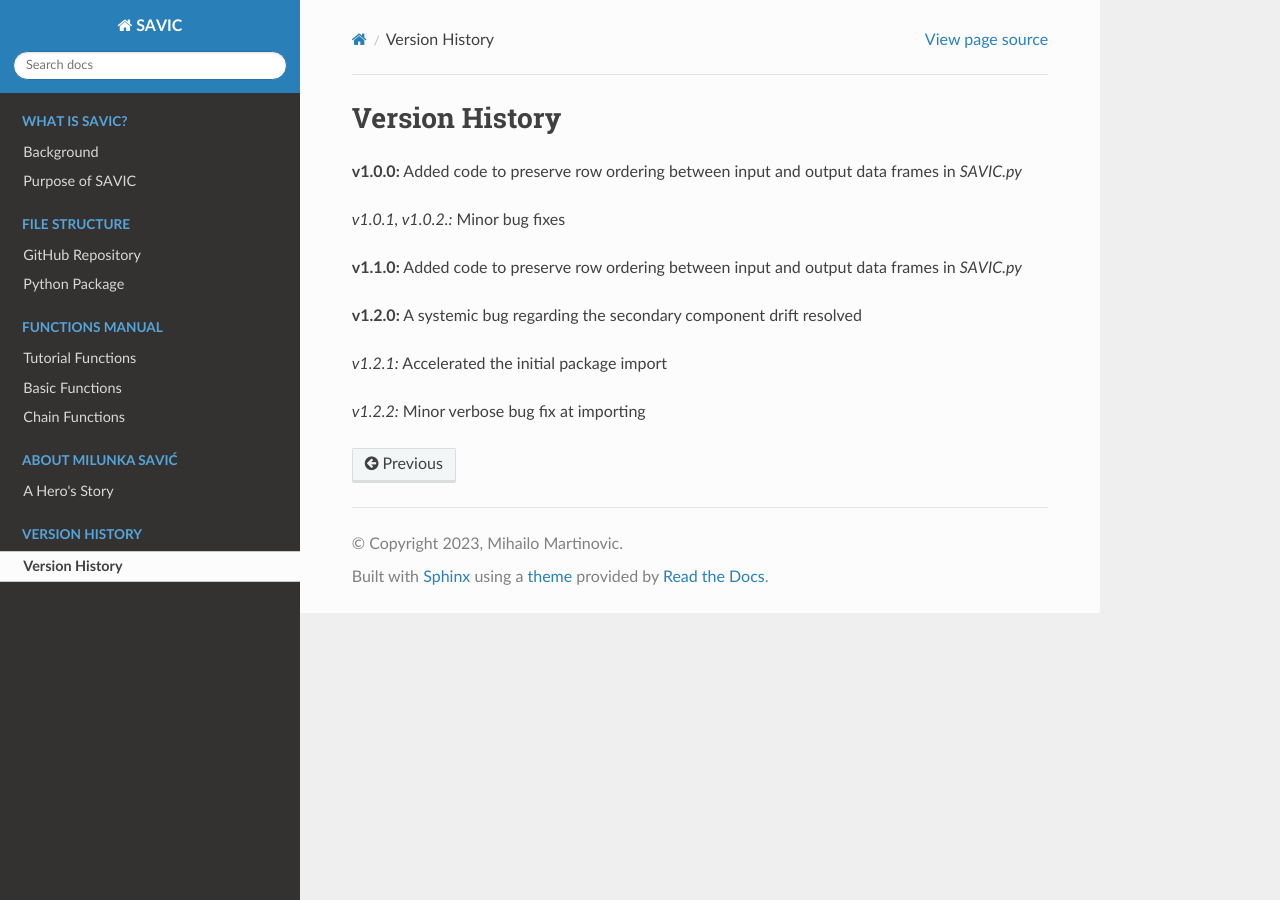
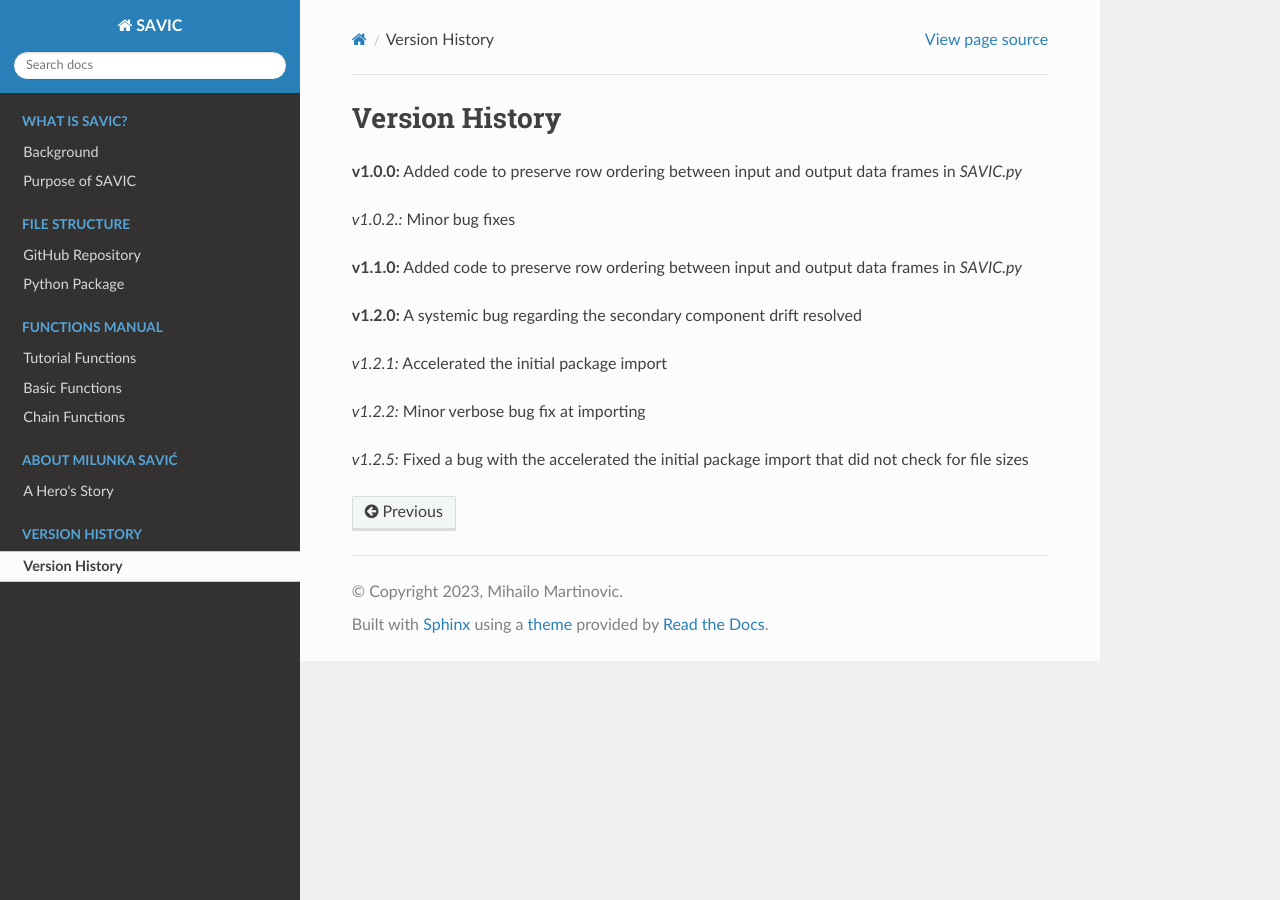
Before and after one commit to MihailoMartinovic/SAVIC, a Sphinx documentation site: the page built from docs/05-version-history.rst, in a window 1280 px wide. Built offline with Sphinx 7.4.7 and the Read the Docs theme 3.1.0, drawn with Linux system fonts in a browser that asks for light colours.

Commit message:
Update 05-version-history.rst

```diff
--- a/docs/05-version-history.rst
+++ b/docs/05-version-history.rst
@@ -7,7 +7,7 @@ Version History
 
 **v1.0.0:** Added code to preserve row ordering between input and output data frames in *SAVIC.py*
 
-*v1.0.1, v1.0.2.:* Minor bug fixes
+*v1.0.2.:* Minor bug fixes
 
 **v1.1.0:** Added code to preserve row ordering between input and output data frames in *SAVIC.py*
 
@@ -16,3 +16,5 @@ Version History
 *v1.2.1:* Accelerated the initial package import
 
 *v1.2.2:* Minor verbose bug fix at importing
+
+*v1.2.5:* Fixed a bug with the accelerated the initial package import that did not check for file sizes
```
